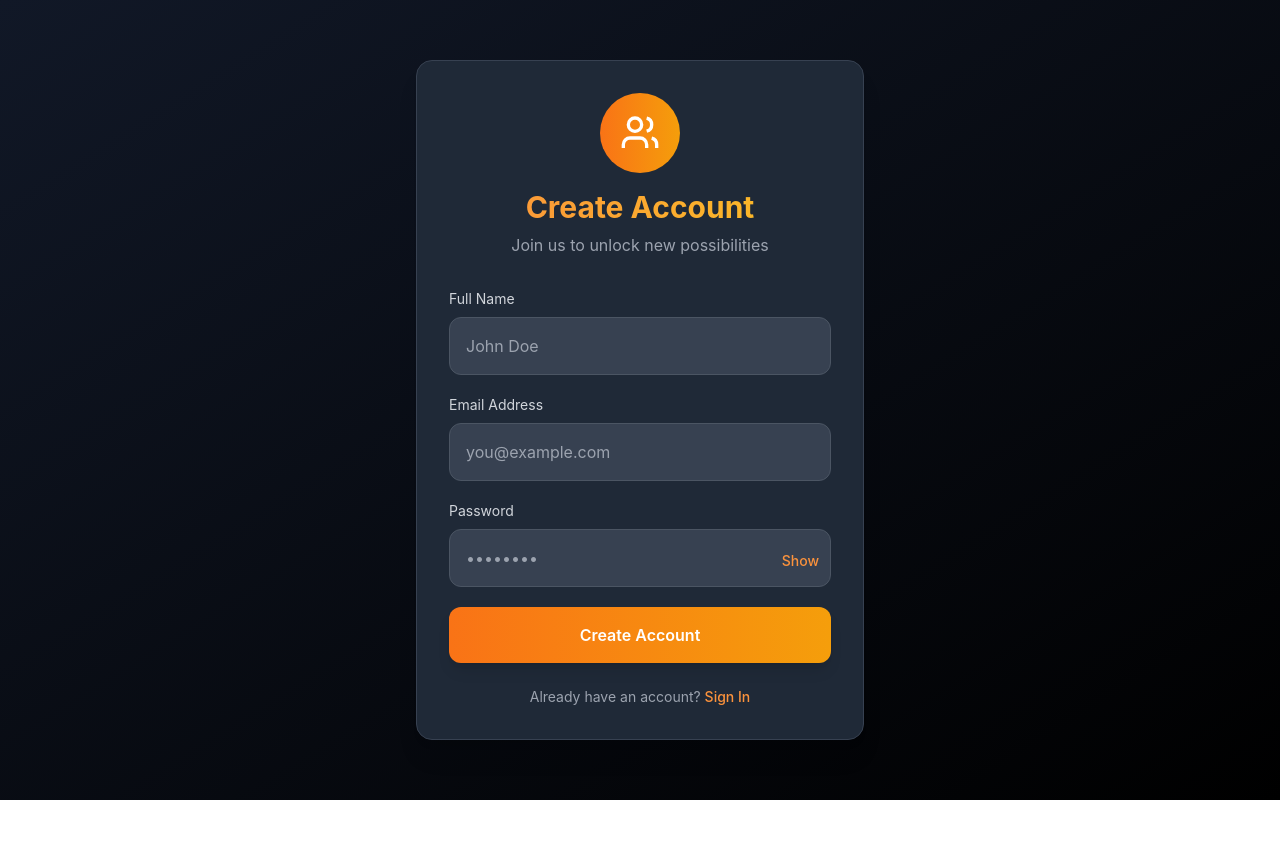
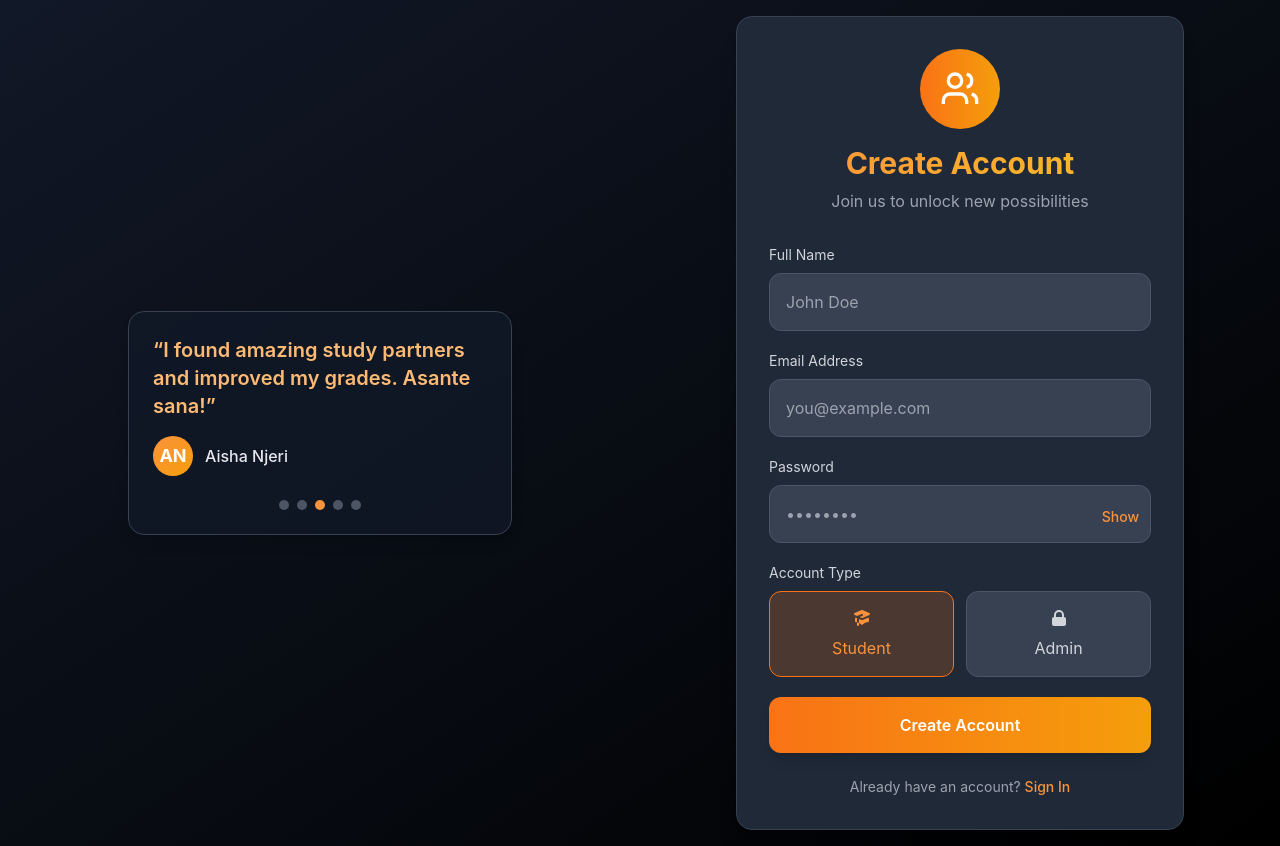
Before and after one commit to micymike/uniconnect-learningHub, a React (Vite) app in the folder frontend-1/: page /login in a window 1280 px wide. Both pictures are taken after a click on the button "Register". Before the commit the page ends 800 px from the top, so only its background shows below. Built offline with nearby package versions, Linux system fonts and the light colour scheme; no server answers.

Commit message:
added carousels in the login

```diff
--- a/frontend-1/src/pages/Login.tsx
+++ b/frontend-1/src/pages/Login.tsx
@@ -10,6 +10,7 @@ export default function Login() {
   const [email, setEmail] = useState("");
   const [password, setPassword] = useState("");
   const [fullName, setFullName] = useState("");
+  const [role, setRole] = useState("student");
   const [error, setError] = useState("");
   const [success, setSuccess] = useState("");
   const [loading, setLoading] = useState(false);
@@ -32,9 +33,11 @@ export default function Login() {
 
   useEffect(() => {
     const token = localStorage.getItem("token");
+    const userRole = localStorage.getItem("userRole");
 
     if (token) {
-      const targetPath = redirectPath.current || "/student";
+      const targetPath = redirectPath.current ||
+                        (userRole === "admin" ? "/admin" : "/student");
       navigate(targetPath, { replace: true });
     }
   }, [navigate]);
@@ -49,7 +52,7 @@ export default function Login() {
       if (mode === "login" || mode === "register") {
         const endpoint = mode === "register" ? "/auth/register" : "/auth/login";
         const payload = mode === "register"
-          ? { email, password, role: "student", fullName }
+          ? { email, password, role, fullName }
           : { email, password };
 
         const res = await fetch(API_URL + endpoint, {
@@ -66,7 +69,10 @@ export default function Login() {
 
         const accessToken = data.session?.access_token || data.access_token;
         const refreshToken = data.session?.refresh_token || data.refresh_token;
-        const userRole = "student"; // Always set to student
+        const userRole = data.profile?.role ||
+                 (data.user && data.user.role) ||
+                 (data.user && data.user.user_metadata && data.user.user_metadata.role) ||
+                 "student";
 
         if (!accessToken || !refreshToken) {
           throw new Error("Authentication tokens missing");
@@ -80,7 +86,8 @@ export default function Login() {
           role: userRole
         }));
 
-        const targetPath = redirectPath.current || "/student";
+        const targetPath = redirectPath.current ||
+                          (userRole === "admin" ? "/admin" : "/student");
         navigate(targetPath, { replace: true });
 
       } else if (mode === "forgotPassword") {
@@ -106,7 +113,13 @@ export default function Login() {
   };
 
   return (
-    <div className="min-h-screen flex items-center justify-center bg-gradient-to-br from-gray-900 to-black text-white p-2 sm:p-4">
+    <div className="min-h-screen flex flex-col sm:flex-row items-center justify-center bg-gradient-to-br from-gray-900 to-black text-white p-2 sm:p-4">
+      {/* Left side: Carousel */}
+      <div className="w-full sm:w-1/2 flex items-center justify-center mb-8 sm:mb-0 sm:mr-8">
+        <TestimonialCarousel />
+      </div>
+      {/* Right side: Login/Register/Forgot Password Form */}
+      <div className="w-full sm:w-1/2 flex items-center justify-center">
         <motion.div
           initial={{ opacity: 0, y: 20 }}
           animate={{ opacity: 1, y: 0 }}
@@ -225,6 +238,46 @@ export default function Login() {
               </motion.div>
             )}
 
+            {mode === "register" && (
+              <motion.div
+                initial={{ opacity: 0, y: 10 }}
+                animate={{ opacity: 1, y: 0 }}
+                transition={{ delay: 0.5 }}
+              >
+                <label className="block text-gray-300 mb-2 text-xs sm:text-sm">Account Type</label>
+                <div className="grid grid-cols-2 gap-2 sm:gap-3">
+                  <button
+                    type="button"
+                    className={`p-3 sm:p-4 rounded-xl border transition text-xs sm:text-base ${
+                      role === "student"
+                        ? "bg-orange-500/20 border-orange-500 text-orange-400"
+                        : "bg-gray-700 border-gray-600 text-gray-300 hover:bg-gray-600"
+                    }`}
+                    onClick={() => setRole("student")}
+                  >
+                    <svg xmlns="http://www.w3.org/2000/svg" className="h-4 w-4 sm:h-5 sm:w-5 mx-auto mb-1 sm:mb-2" viewBox="0 0 20 20" fill="currentColor">
+                      <path d="M10.394 2.08a1 1 0 00-.788 0l-7 3a1 1 0 000 1.84L5.25 8.051a.999.999 0 01.356-.257l4-1.714a1 1 0 11.788 1.838L7.667 9.088l1.94.831a1 1 0 00.787 0l7-3a1 1 0 000-1.838l-7-3zM3.31 9.397L5 10.12v4.102a8.969 8.969 0 00-1.05-.174 1 1 0 01-.89-.89 11.115 11.115 0 01.25-3.762zM9.3 16.573A9.026 9.026 0 007 14.935v-3.957l1.818.78a3 3 0 002.364 0l5.508-2.361a11.026 11.026 0 01.25 3.762 1 1 0 01-.89.89 8.968 8.968 0 00-5.35 2.524 1 1 0 01-1.4 0zM6 18a1 1 0 001-1v-2.065a8.935 8.935 0 00-2-.712V17a1 1 0 001 1z" />
+                    </svg>
+                    <span>Student</span>
+                  </button>
+                  <button
+                    type="button"
+                    className={`p-3 sm:p-4 rounded-xl border transition text-xs sm:text-base ${
+                      role === "admin"
+                        ? "bg-orange-500/20 border-orange-500 text-orange-400"
+                        : "bg-gray-700 border-gray-600 text-gray-300 hover:bg-gray-600"
+                    }`}
+                    onClick={() => setRole("admin")}
+                  >
+                    <svg xmlns="http://www.w3.org/2000/svg" className="h-4 w-4 sm:h-5 sm:w-5 mx-auto mb-1 sm:mb-2" viewBox="0 0 20 20" fill="currentColor">
+                      <path fillRule="evenodd" d="M5 9V7a5 5 0 0110 0v2a2 2 0 012 2v5a2 2 0 01-2 2H5a2 2 0 01-2-2v-5a2 2 0 012-2zm8-2v2H7V7a3 3 0 016 0z" clipRule="evenodd" />
+                    </svg>
+                    <span>Admin</span>
+                  </button>
+                </div>
+              </motion.div>
+            )}
+
             {error && (
               <motion.div
                 initial={{ opacity: 0, height: 0 }}
@@ -329,5 +382,6 @@ export default function Login() {
           </div>
         </motion.div>
       </div>
+    </div>
   );
 }
```
Lines whose indentation alone changed are shown as unchanged.
